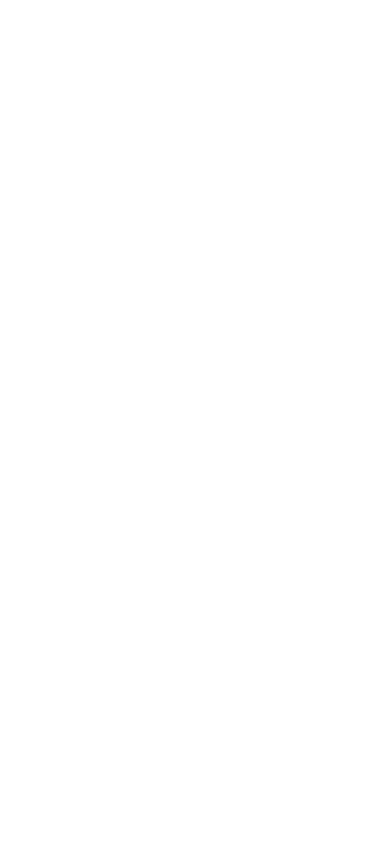
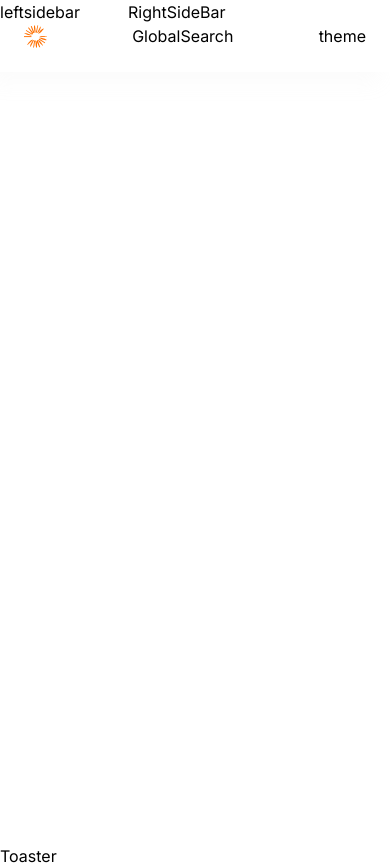
Before and after one commit to Ashutoshkr23/devflow, a Next.js app: page / in a window 390 px wide. Before the commit the page ends 844 px from the top, so only its background shows below. Built offline with nearby package versions, Linux system fonts and the light colour scheme; no server answers.

Commit message:
Navbar-Built

```diff
--- a/app/(root)/(home)/page.tsx
+++ b/app/(root)/(home)/page.tsx
@@ -1,10 +1,10 @@
-import { UserButton } from "@clerk/nextjs"
+
 
 
 export default function Home(){
   return(
     <div>
-      <UserButton afterSignOutUrl="/"/>
+
     </div>
   )
 }
--- /dev/null
+++ b/app/(root)/layout.tsx
@@ -0,0 +1,23 @@
+import Navbar from '@/components/shared/navbar/Navbar'
+import React from 'react'
+
+const Layout = ({ children } : {children: React.ReactNode}) => {
+  return (
+    // eslint-disable-next-line tailwindcss/no-custom-classname
+    <main className="background-light850_dark100 relative">
+      <Navbar/>
+      <div className='flex'>
+        leftsidebar
+        <section className='flex min-h-screen flex-col px-6 pb-6 pt-36 max-md:pb-14 sm:px-14'>
+            <div className="mx-auto w-full max-w-5xl">
+                {children}
+            </div>
+        </section>
+        RightSideBar
+      </div>
+      Toaster
+    </main>
+  )
+}
+
+export default Layout
--- a/app/layout.tsx
+++ b/app/layout.tsx
@@ -1,6 +1,7 @@
 import { ClerkProvider } from '@clerk/nextjs'
 import './globals.css'
 import React from 'react'
+// eslint-disable-next-line camelcase
 import {Inter , Space_Grotesk} from 'next/font/google'
 import type {Metadata} from 'next';
 import { ThemeProvider } from '@/context/ThemeProvider';
--- /dev/null
+++ b/components/shared/navbar/Navbar.tsx
@@ -0,0 +1,40 @@
+import { SignedIn ,UserButton } from "@clerk/nextjs";
+import Image from "next/image";
+import Link from "next/link";
+import React from 'react'
+
+const Navbar = () => {
+  return (
+    // eslint-disable-next-line tailwindcss/no-custom-classname
+    <nav className="flex-between background-light-900_dark200 fixed z-50 w-full gap-5 p-6 shadow-light-300 dark:shadow-none sm:px-12">
+      <Link href="/" className="flex items-center gap-1">
+        <Image
+        src="/assets/images/site-logo.svg"
+        width={23}
+        height={23}
+        alt="Devflow"/>
+         <p className="h2-bold font-spaceGrotesk text-dark-100 dark:text-light-900 max-sm:hidden">Dev <span className="text-primary-500">Overflow</span></p>
+      </Link>
+
+      GlobalSearch
+
+      <div className="flex-between gap-5">
+        theme
+        <SignedIn>
+        <UserButton afterSignOutUrl="/"
+        appearance={{
+          elements: {
+            avatarBox: 'h-10 w-10'
+          },
+          variables: {
+            colorPrimary: '#ff7000'
+          }
+        }}/>
+        </SignedIn>
+      </div>
+
+    </nav>
+  );
+};
+
+export default Navbar;
--- a/context/ThemeProvider.tsx
+++ b/context/ThemeProvider.tsx
@@ -10,7 +10,7 @@
 const ThemeContext = createContext<ThemeContextType | undefined>(undefined);
 
 export function ThemeProvider({ children }: { children: React.ReactNode }) {
-  const [mode, setMode] = useState("");
+  const [mode, setMode] = useState("dark");
 
   const handleThemeChange = () => {
     if (
```
Also changed, not shown: app/globals.css (line endings or trailing spaces).
